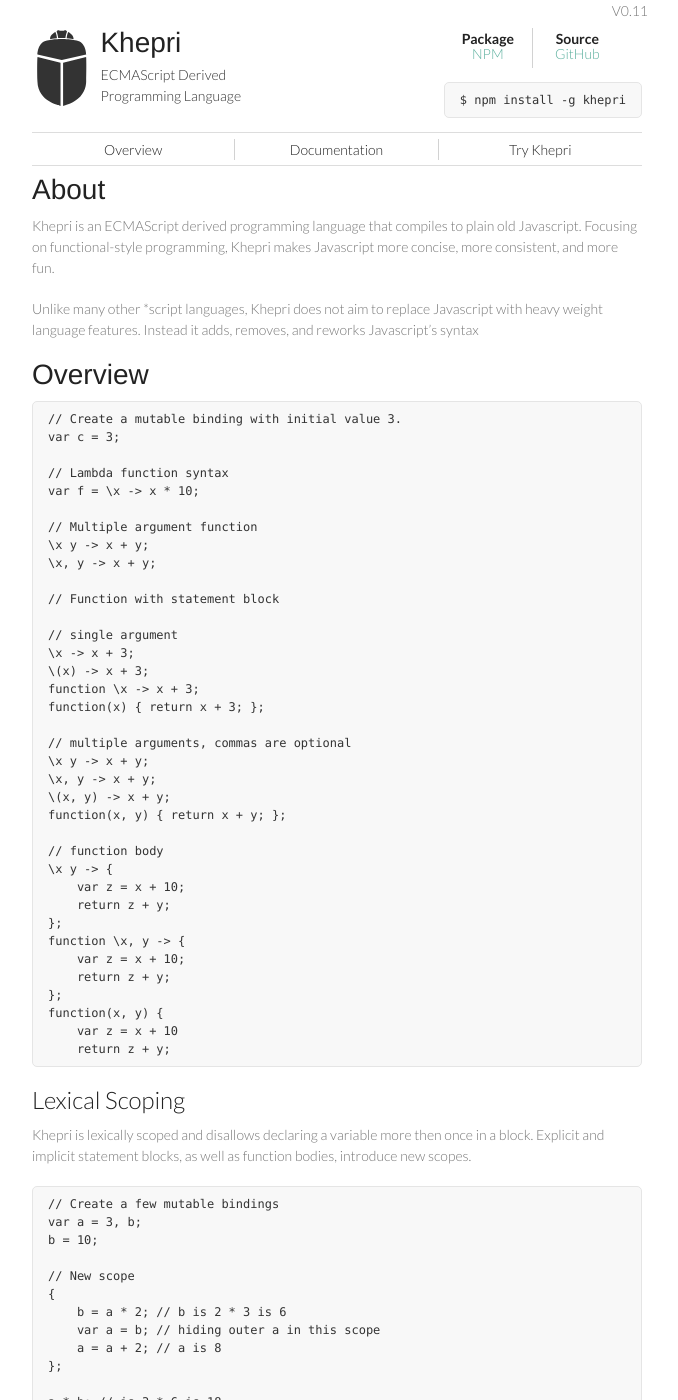
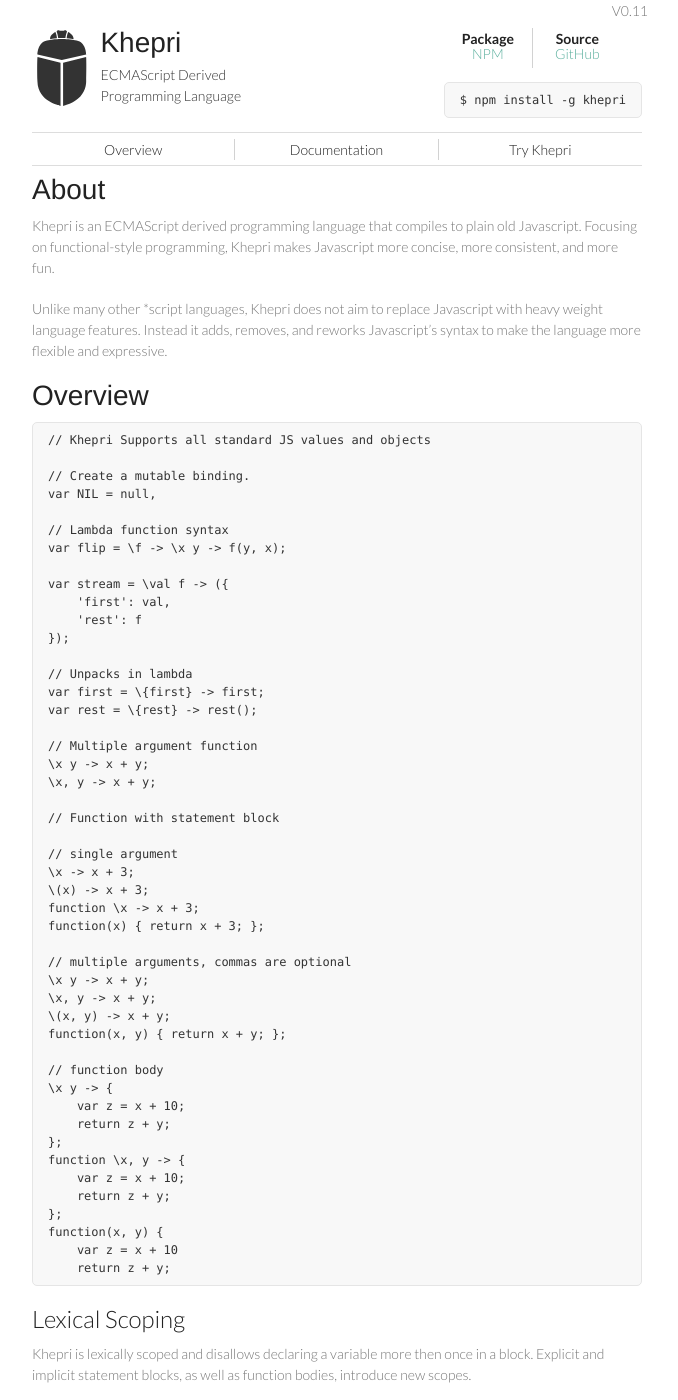
Before and after one commit to mattbierner/khepri, a Jekyll site: the page built from index.md, in a window 1280 px wide and 1400 px high. Shown: the whole window, without its empty margins (303-981 px from the left). Built offline with Jekyll 4.4.1, drawn with Linux system fonts in a browser that asks for light colours.

Commit message:
Updating layyout

```diff
--- a/console.html
+++ b/console.html
@@ -38,5 +38,10 @@
                 <option value="node">Node</option>
             </select>
         </div>
+
+        <div id='console-output'>
+            <h2>Output</h2>
+            <pre id='text-out'></pre>
+        </div>
     </div>
 </div>
--- a/index.md
+++ b/index.md
@@ -7,48 +7,57 @@
 Focusing on functional-style programming, Khepri makes Javascript more concise, more consistent, and more fun.
 
 Unlike many other *script languages, Khepri does not aim to replace Javascript with heavy weight language features.
-Instead it adds, removes, and reworks Javascript's syntax
+Instead it adds, removes, and reworks Javascript's syntax to make the language more flexible and expressive.
 
 # Overview
 
-<pre>
-// Create a mutable binding with initial value 3.
-var c = 3;
+    // Khepri Supports all standard JS values and objects
 
-// Lambda function syntax
-var f = \x -> x * 10;
+    // Create a mutable binding.
+    var NIL = null,
 
-// Multiple argument function
-\x y -> x + y;
-\x, y -> x + y;
+    // Lambda function syntax
+    var flip = \f -> \x y -> f(y, x);
 
-// Function with statement block
+    var stream = \val f -> ({
+        'first': val,
+        'rest': f
+    });
 
-// single argument
-\x -> x + 3;
-\(x) -> x + 3;
-function \x -> x + 3;
-function(x) { return x + 3; };
+    // Unpacks in lambda
+    var first = \{first} -> first;
+    var rest = \{rest} -> rest();
 
-// multiple arguments, commas are optional
-\x y -> x + y;
-\x, y -> x + y;
-\(x, y) -> x + y;
-function(x, y) { return x + y; };
+    // Multiple argument function
+    \x y -> x + y;
+    \x, y -> x + y;
 
-// function body
-\x y -> {
-    var z = x + 10;
-    return z + y;
-};
-function \x, y -> {
-    var z = x + 10;
-    return z + y;
-};
-function(x, y) {
-    var z = x + 10
-    return z + y;
-</pre>
+    // Function with statement block
+
+    // single argument
+    \x -> x + 3;
+    \(x) -> x + 3;
+    function \x -> x + 3;
+    function(x) { return x + 3; };
+
+    // multiple arguments, commas are optional
+    \x y -> x + y;
+    \x, y -> x + y;
+    \(x, y) -> x + y;
+    function(x, y) { return x + y; };
+
+    // function body
+    \x y -> {
+        var z = x + 10;
+        return z + y;
+    };
+    function \x, y -> {
+        var z = x + 10;
+        return z + y;
+    };
+    function(x, y) {
+        var z = x + 10
+        return z + y;
 
 ## Lexical Scoping
 Khepri is lexically scoped and disallows declaring a variable more then once in
```
